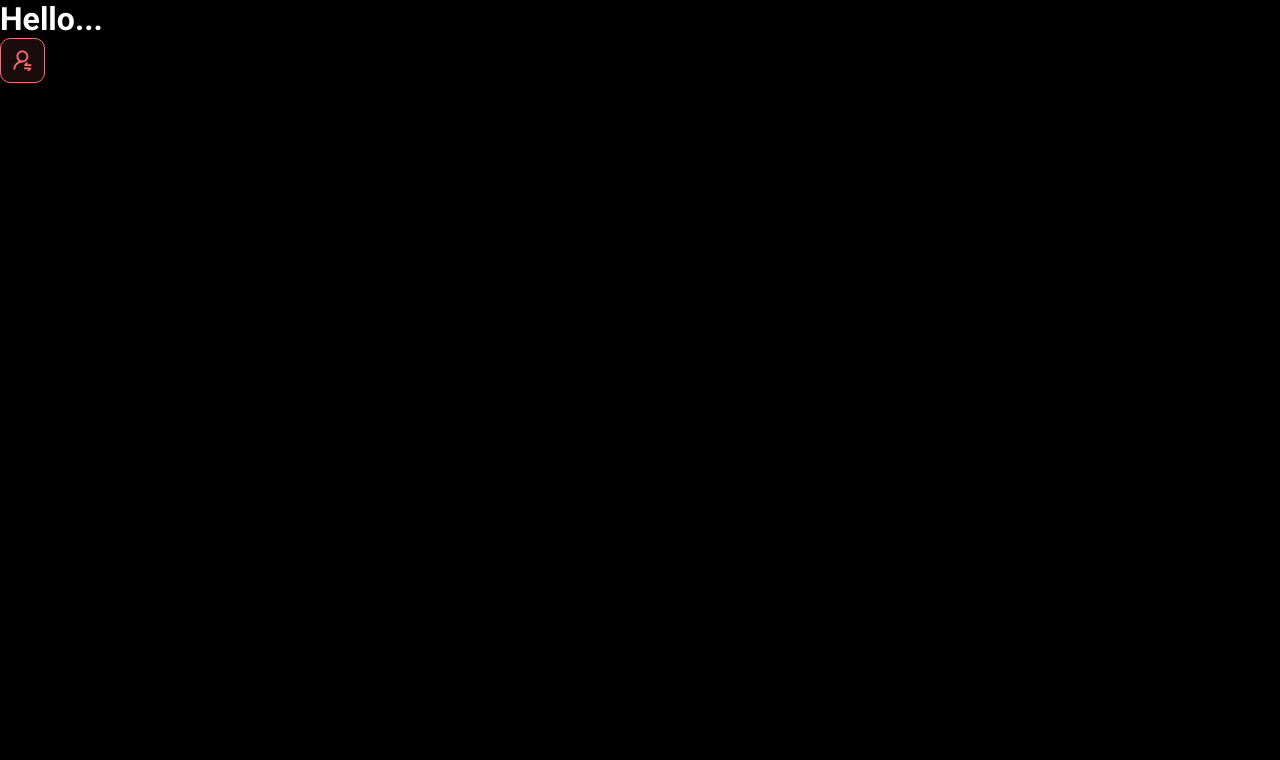
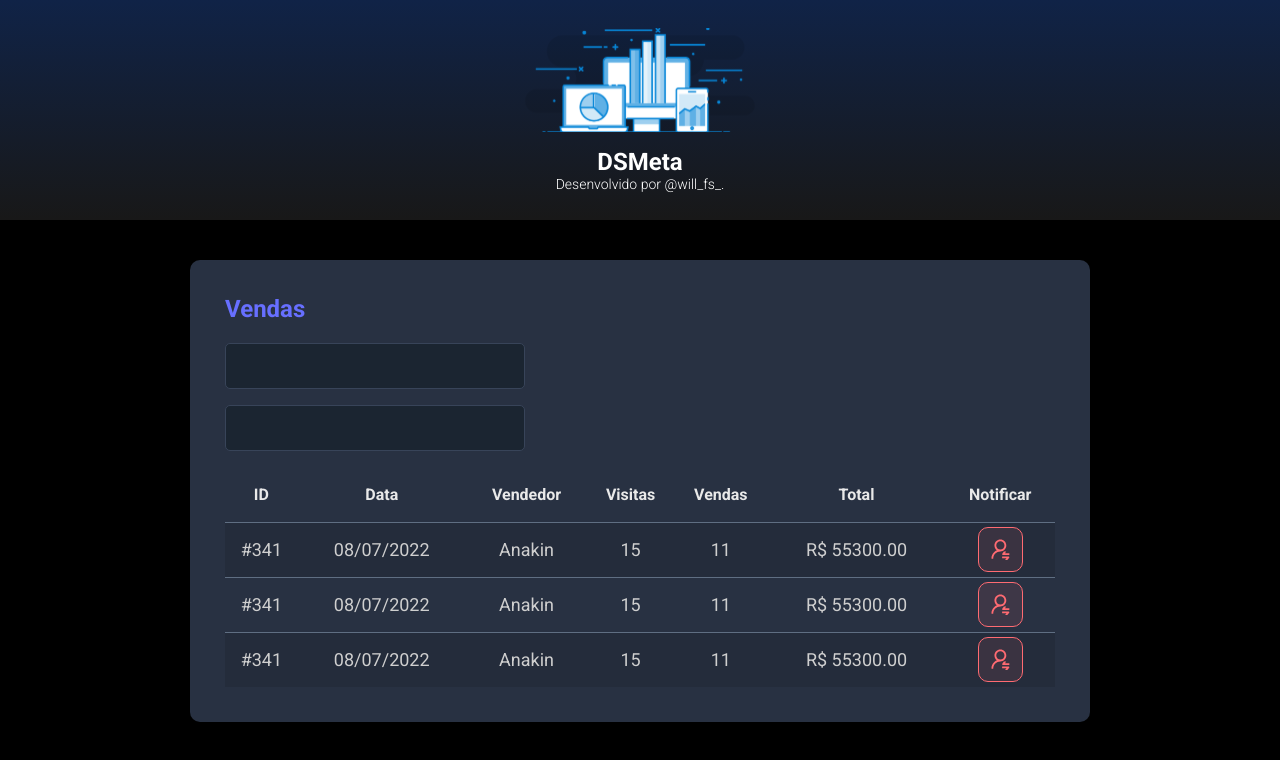
Before and after one commit to Wil-Fs/dsmeta, a React (Vite) app in the folder frontend/: page / in a window 1280 px wide. Shown: the top 760 px of the page. Built offline with nearby package versions, Linux system fonts and the light colour scheme.

Commit message:
Other components

```diff
--- a/frontend/src/App.tsx
+++ b/frontend/src/App.tsx
@@ -1,10 +1,18 @@
+import Header from "./components/Header"
 import NoatificationButton from "./components/NotificationButton"
+import SalesCard from "./components/SalesCard"
 
 function App() {
-  return(
+  return (
     <>
-      <h1>Hello...</h1>
-      <NoatificationButton/>
+      <Header />
+      <main>
+        <section id="sales">
+          <div className="dsmeta-container">
+          <SalesCard/>
+          </div>
+        </section>
+      </main>
     </>
   )
 }
--- /dev/null
+++ b/frontend/src/components/Header/index.tsx
@@ -0,0 +1,21 @@
+import logo from '../../assets/img/logo.svg'
+import './styles.css'
+
+function Header() {
+    return (
+        <>
+            <header>
+                <div className="dsmeta-logo-cointainer">
+                    <img src={logo} alt="DSMeta"/>
+                        <h1>DSMeta</h1>
+                        <p>
+                            Desenvolvido por
+                            <a href="https://www.instagram.com/will_fs.__/"> @will_fs_.</a>
+                        </p>
+                </div>
+            </header>
+        </>
+    )
+}
+
+export default Header
--- /dev/null
+++ b/frontend/src/components/Header/styles.css
@@ -0,0 +1,28 @@
+header{
+    background: linear-gradient(180deg, #102347 0%, #181818 100%);
+    height: 220px;
+    display: flex;
+    align-items: center;
+    justify-content: center;
+}
+
+.dsmeta-logo-cointainer {
+    display: flex;
+    flex-direction: column;
+    align-items: center;
+}
+
+.dsmeta-logo-cointainer img {
+    width: 230px;
+    height: 106.07;
+}
+
+.dsmeta-logo-cointainer h1 {
+    margin-top: 15px;
+    font-size: 24px;
+}
+
+.dsmeta-logo-cointainer p {
+    font-size: 14px;
+    font-weight: 300;
+}
--- /dev/null
+++ b/frontend/src/components/SalesCard/index.tsx
@@ -0,0 +1,79 @@
+import NoatificationButton from '../NotificationButton'
+import './styles.css'
+
+function SalesCard() {
+    return (
+        <>
+            <div className="dsmeta-card">
+                <h2 className="dsmeta-sales-title">Vendas</h2>
+                <div>
+                    <div className="dsmeta-form-control-container">
+                        <input className="dsmeta-form-control" type="text" />
+                    </div>
+                    <div className="dsmeta-form-control-container">
+                        <input className="dsmeta-form-control" type="text" />
+                    </div>
+                </div>
+
+                <div>
+                    <table className="dsmeta-sales-table">
+                        <thead>
+                            <tr>
+                                <th className="show992px">ID</th>
+                                <th className="show576px">Data</th>
+                                <th>Vendedor</th>
+                                <th className="show992px">Visitas</th>
+                                <th className="show992px">Vendas</th>
+                                <th>Total</th>
+                                <th>Notificar</th>
+                            </tr>
+                        </thead>
+                        <tbody>
+                            <tr>
+                                <td className="show992px">#341</td>
+                                <td className="show576px">08/07/2022</td>
+                                <td>Anakin</td>
+                                <td className="show992px">15</td>
+                                <td className="show992px">11</td>
+                                <td>R$ 55300.00</td>
+                                <td>
+                                    <div className="dsmeta-red-btn-container">
+                                        <NoatificationButton />
+                                    </div>
+                                </td>
+                            </tr>
+                            <tr>
+                                <td className="show992px">#341</td>
+                                <td className="show576px">08/07/2022</td>
+                                <td>Anakin</td>
+                                <td className="show992px">15</td>
+                                <td className="show992px">11</td>
+                                <td>R$ 55300.00</td>
+                                <td>
+                                    <div className="dsmeta-red-btn-container">
+                                        <NoatificationButton />
+                                    </div>
+                                </td>
+                            </tr>
+                            <tr>
+                                <td className="show992px">#341</td>
+                                <td className="show576px">08/07/2022</td>
+                                <td>Anakin</td>
+                                <td className="show992px">15</td>
+                                <td className="show992px">11</td>
+                                <td>R$ 55300.00</td>
+                                <td>
+                                    <div className="dsmeta-red-btn-container">
+                                        <NoatificationButton />
+                                    </div>
+                                </td>
+                            </tr>
+                        </tbody>
+                    </table>
+                </div>
+            </div>
+        </>
+    )
+}
+
+export default SalesCard
--- /dev/null
+++ b/frontend/src/components/SalesCard/styles.css
@@ -0,0 +1,98 @@
+.dsmeta-card {
+    background-color: #283142;
+    border-radius: 10px;
+    padding: 30px 10px;
+}
+
+.dsmeta-sales-title {
+    color: #676FFF;
+    size: 24px;
+    margin-bottom: 20px;
+}
+
+.dsmeta-form-control-container {
+    margin-bottom: 16px;
+    max-width: 300px;
+}
+
+.dsmeta-form-control {
+    width: 100%;
+    height: 46px;
+    background-color: #1B2531;
+    border: 1px solid #384459;
+    border-radius: 5px;
+    color: #9AAABE;
+    padding: 0 20px;
+    font-size: 18px;
+}
+
+.dsmeta-sales-table {
+    width: 100%;
+    border-spacing: 0;
+    border-collapse: collapse;
+}
+
+.dsmeta-sales-table thead {
+    height: 55px;
+    font-size: 16px;
+    color: #E9E9E9;
+    font-weight: 700;
+}
+
+.dsmeta-sales-table tbody {
+    font-size: 14px;
+    font-weight: 400;
+    height: 74px;
+    color: #CFCFCF;
+    text-align: center;
+}
+
+.dsmeta-sales-table tbody tr {
+    height: 74px;
+    border-top: 1px solid #5F6E82;
+}
+
+.dsmeta-sales-table tbody tr:hover > td {
+    background-color: #384459;
+}
+
+.dsmeta-sales-table tbody tr:nth-child(odd) {
+    background-color: #242C3B;
+}
+
+.dsmeta-red-btn-container {
+    display: flex;
+    justify-content: center;
+}
+
+.show576px {
+    display: none;
+}
+
+.show992px {
+    display: none;
+}
+
+@media(min-width: 576px) {
+    .show576px{
+        display: table-cell;
+    }
+
+    .dsmeta-card{
+        padding: 35px;
+    }
+
+    .dsmeta-sales-table tbody {
+        font-size: 18px;
+    }
+
+    .dsmeta-sales-table tbody tr{
+        height: 55px;
+    }
+}
+
+@media(min-width: 992px) {
+    .show992px{
+        display: table-cell;
+    }
+}
--- a/frontend/src/index.css
+++ b/frontend/src/index.css
@@ -16,3 +16,13 @@
     color: unset;
     text-decoration: none;
 }
+
+.dsmeta-container {
+  width: 100%;
+  max-width: 900px;
+  margin: 0 auto;
+}
+
+#sales {
+  padding: 40px 10px;
+}
```
Also changed, not shown: frontend/src/assets/img/logo.svg (added).
